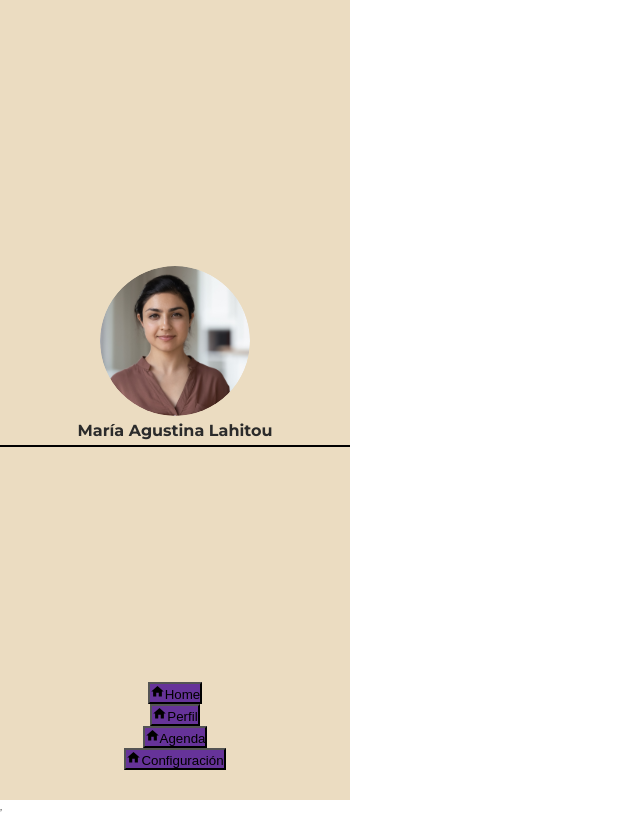
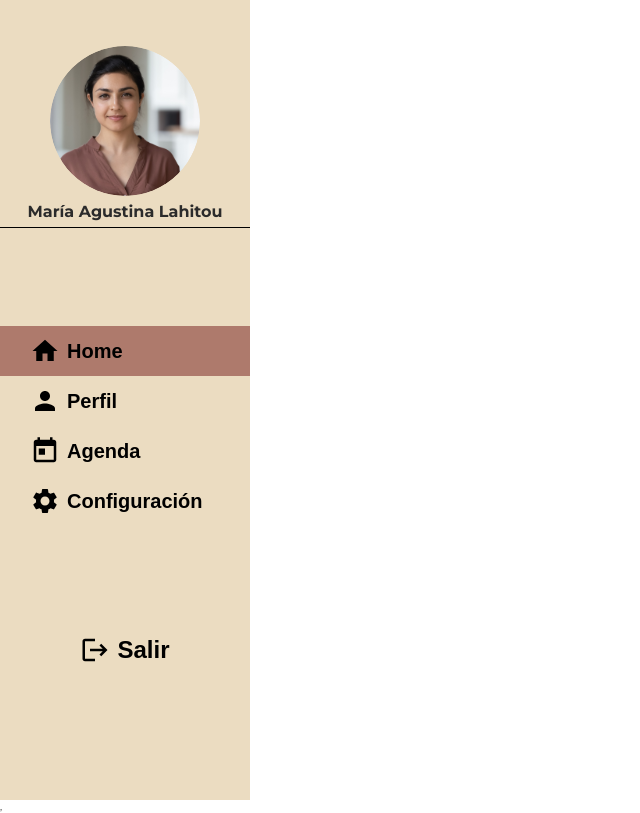
Before and after one commit to tomasflores24/munia-sesiones-1-1-clien, a React (Vite) app: page /dashboard in a window 1280 px wide. Shown: the whole page, without its empty margins (0-640 px from the left). Built offline with nearby package versions, Linux system fonts and the light colour scheme.

Commit message:
data to work

```diff
--- a/src/app/components/register/sideBar/SideBar.jsx
+++ b/src/app/components/register/sideBar/SideBar.jsx
@@ -1,28 +1,31 @@
+import Buttons from "./commonSideBar/buttons";
+import { buttonData } from "../../../utils/buttonOptions";
+import LogoutIcon from "@mui/icons-material/Logout";
+import "./SideBar.scss";
 
-import Buttons from "./commonSideBar/buttons";
-import HomeIcon from '@mui/icons-material/Home';
-import "./SideBar.scss"
-
-export default function SideBar(){
-
-    const buttonData= [
-        {title:"Home", icon: <HomeIcon/>},
-        {title:"Perfil", icon: <HomeIcon/>},
-        {title:"Agenda", icon: <HomeIcon/>},
-        {title:"Configuración", icon: <HomeIcon/>},
-    ]
-
-    return(
+export default function SideBar() {
+  return (
     <>
       <nav className="container">
         <header className="profile-data">
-                <img src="Ellipse 7.svg" className="img"/>
+          <img src="Ellipse 7.svg" className="img" />
           <h2 className="user-data">María Agustina Lahitou</h2>
         </header>
-        {buttonData.map(e=>
-            <Buttons title={e.title} icon={e.icon} key={e.title} />)}
+        <section className="navigation-buttons">
+        {buttonData.map((e) => (
+          <Buttons
+            title={e.title}
+            icon={e.icon}
+            key={e.title}
+            selected={e.selected}
+          />
+        ))}
+        </section>
+        <button className="logOut">
+          <LogoutIcon style={{ fontSize: '30px' }}  />
+          <span className="span">Salir</span>
+        </button>
       </nav>
-
     </>
-    )
+  );
 }
--- a/src/app/components/register/sideBar/SideBar.scss
+++ b/src/app/components/register/sideBar/SideBar.scss
@@ -1,32 +1,66 @@
 $tabBackgroundColor: #7f7e7e38;
 $selectedTabColor: black;
+
 .container {
   display: flex;
   flex-direction: column;
   align-items: center;
-    padding-top: 30px;
-    padding-bottom: 30px;
-    min-width: 250px;
-    max-width: 350px;
+  width: 250px;
   height: 100vh;
   background-color: #EBDCC1;
 
- .profile-data{
+  .profile-data {
     display: flex;
     flex-direction: column;
     align-items: center;
     width: 100%;
-    margin: auto;
-    border-bottom: 2px solid #000000;
+    border-bottom: 1px solid #000000;
+
     .img {
       width: 150px;
       height: 150px;
       border-radius: 100%;
+      margin-top: 46px;
     }
-    .user-data{
+
+    .user-data {
       font-size: 16px;
-        margin-top: 5px;
-        margin-bottom: 5px;
+      margin: 6px 0;
     }
   }
+  .navigation-buttons{
+   width: 100%;
+   height: 25vh;
+   display: flex;
+   flex-direction: column;
+   justify-content: space-between;
+   margin: auto;
   }
+.logOut {
+    background-color: #EBDCC1;
+    width: 100%;
+    height: 51px;
+    border: none;
+    font-size: 24px;
+    font-weight: 600;
+    display: flex;
+    align-items: center;
+    justify-content: center;
+    margin-bottom: 125px;
+    cursor: pointer;
+    transition: background-color 0.4s ease;
+
+    .span {
+      padding-left: 7px;
+    }
+
+    &:hover {
+      background-color: #c69081;
+    }
+
+    &.selected {
+      background-color: #AE7A6C;
+    }
+  }
+
+}
--- a/src/app/components/register/sideBar/commonSideBar/Buttons.jsx
+++ b/src/app/components/register/sideBar/commonSideBar/Buttons.jsx
@@ -3,14 +3,15 @@ import "./Buttons.scss"
 
 Buttons.propTypes = {
     icon: PropTypes.element.isRequired,
-    title: PropTypes.string.isRequired
+    title: PropTypes.string.isRequired,
+    selected: PropTypes.bool
 };
 
 export default function Buttons(props) {
     return (
-        <button className="button-sideBar">
+        <button className={`button-sideBar ${props.selected ? "selected" : ""}`}>
             {props.icon}
-            {props.title}
+            <span className='span'>{props.title}</span>
         </button>
     );
 }
--- a/src/app/components/register/sideBar/commonSideBar/Buttons.scss
+++ b/src/app/components/register/sideBar/commonSideBar/Buttons.scss
@@ -1,5 +1,29 @@
 $tabBackgroundColor: #7f7e7e38;
 $selectedTabColor: black;
+
 .button-sideBar {
- background-color: rebeccapurple;
+  background-color: #EBDCC1;
+  width: 100%;
+  height: 51px;
+  border: none;
+  font-size: 20px;
+  font-weight: 600;
+  align-items: center;
+  display: flex;
+  justify-content: start;
+  padding: 0px 30px;
+  cursor: pointer;
+  transition: background-color 0.4s ease;
+
+  .span {
+    padding-left: 7px;
+  }
+
+  &:hover {
+    background-color: #c69081;
+  }
+
+  &.selected {
+    background-color: #AE7A6C;
+  }
 }
--- /dev/null
+++ b/src/app/utils/buttonOptions.jsx
@@ -0,0 +1,11 @@
+import HomeIcon from '@mui/icons-material/Home';
+import PersonIcon from '@mui/icons-material/Person';
+import TodayIcon from '@mui/icons-material/Today';
+import SettingsIcon from '@mui/icons-material/Settings';
+
+export const buttonData = [
+    { title: "Home", icon: <HomeIcon style={{ fontSize: '30px' }} />, selected: true },
+    { title: "Perfil", icon: <PersonIcon style={{ fontSize: '30px' }} /> },
+    { title: "Agenda", icon: <TodayIcon style={{ fontSize: '30px' }} /> },
+    { title: "Configuración", icon: <SettingsIcon style={{ fontSize: '30px' }} /> },
+];
```
Also changed, not shown: src/app/utils/data.js (added, +86 -0 lines). Lines whose indentation alone changed are shown as unchanged.
